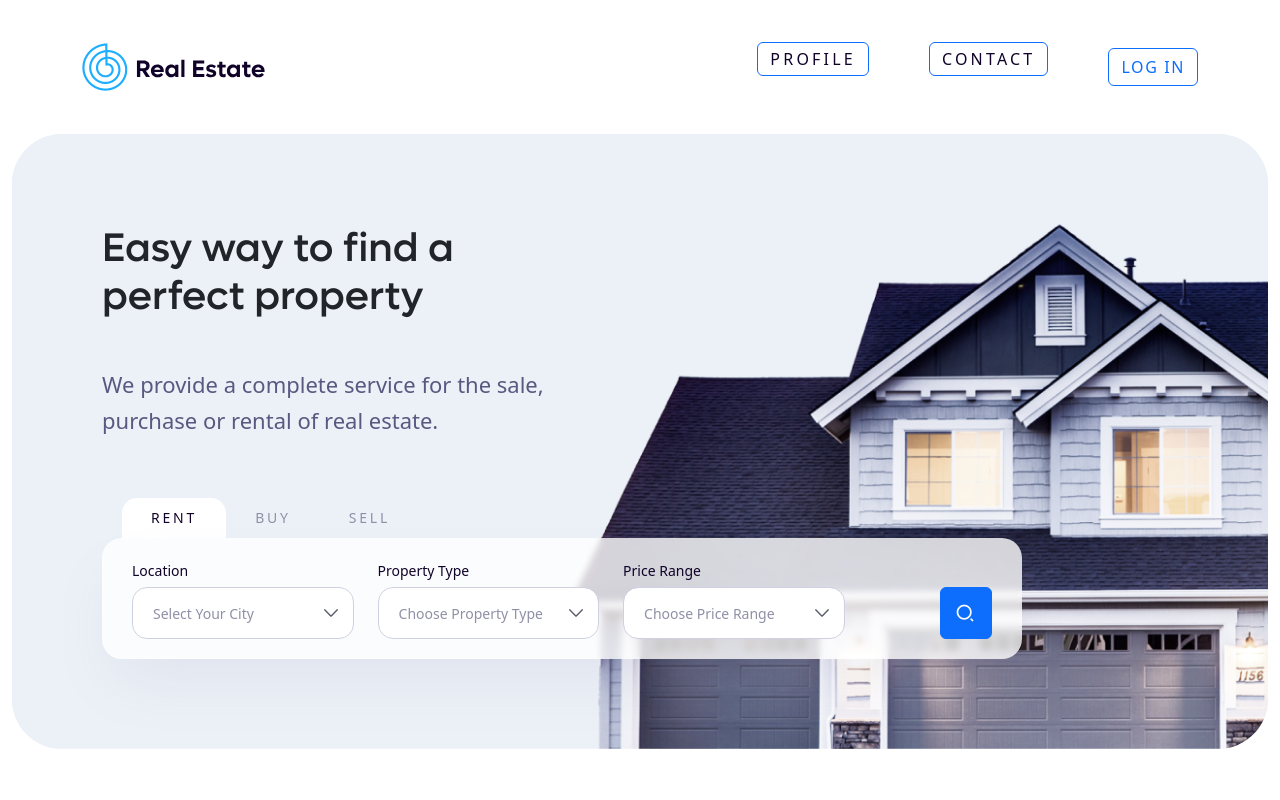
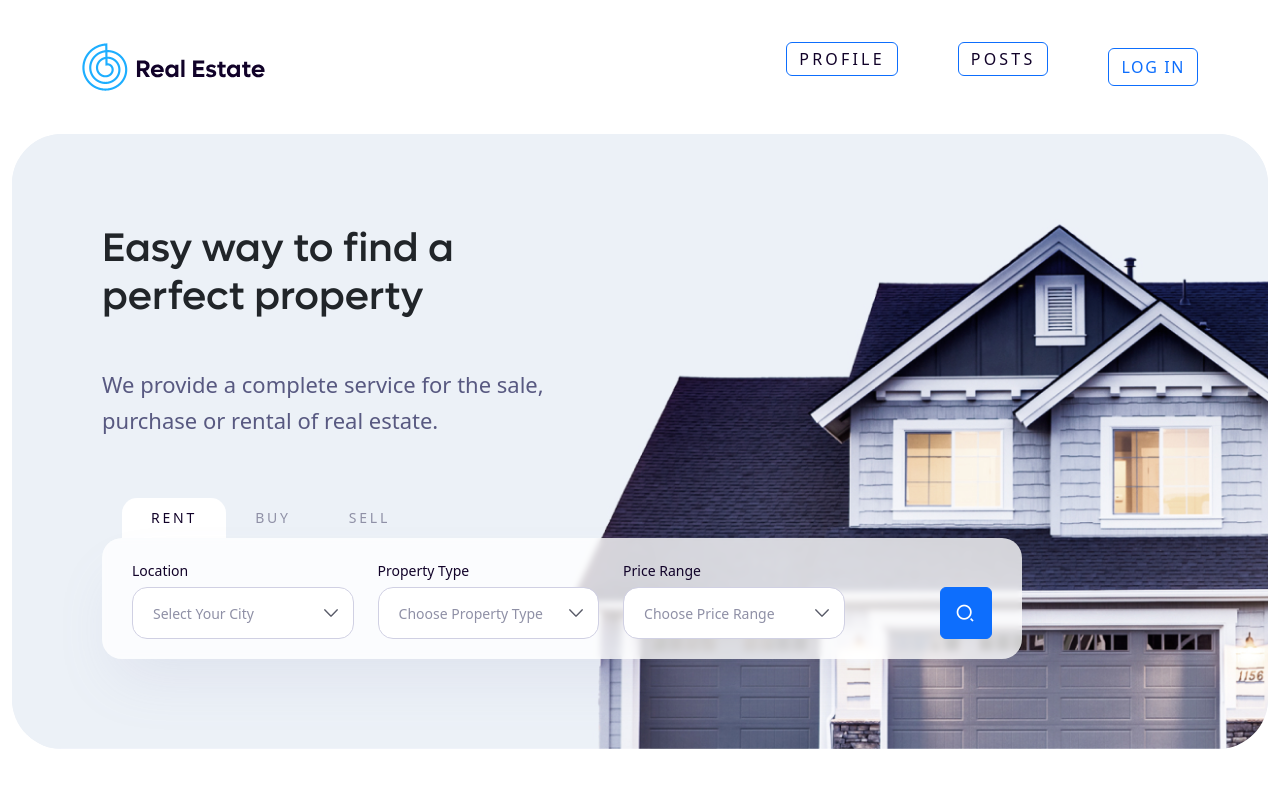
Before and after one commit to GarcesMJM/PetConnet, a React (Create React App) app in the folder front_PetConnect/: page / in a window 1280 px wide. Shown: the top 800 px of the page. Built offline with nearby package versions, Linux system fonts and the light colour scheme.

Commit message:
Se reorganiza la estructura de directorios

```diff
--- a/front_PetConnect/public/index.html
+++ b/front_PetConnect/public/index.html
@@ -24,7 +24,7 @@
       work correctly both with client-side routing and a non-root public URL.
       Learn how to configure a non-root public URL by running `npm run build`.
     -->
-    <title>React Real Estate</title>
+    <title>PetConnect</title>
     <link
     href="https://cdn.jsdelivr.net/npm/remixicon@2.5.0/fonts/remixicon.css"
     rel="stylesheet"
--- a/front_PetConnect/src/App.js
+++ b/front_PetConnect/src/App.js
@@ -1,10 +1,9 @@
 import React from 'react';
 import './css/App.css';
-import Profile from './components/Profile';
-import Home from './components/Home';
-import Contact from './components/Contact';
-import Mascota from './components/Mascota';
-import Login from './components/Login';
+import Profile from './pages/Profile';
+import Home from './pages/Home';
+import Posts from './pages/Posts';
+import Login from './pages/Login';
 import { Routes, Route } from "react-router-dom";
 
 function App() {
@@ -12,7 +11,7 @@ function App() {
     <Routes>
       <Route path="/" element={<Home />} />
       <Route path="profile" element={<Profile />} />
-      <Route path="contact" element={<Mascota />} />
+      <Route path="posts" element={<Posts />} />
       <Route path="login" element={<Login />} />
     </Routes>
   );
--- a/front_PetConnect/src/css/Profile.css
+++ b/front_PetConnect/src/css/Profile.css
@@ -1,4 +1,4 @@
-body{
+.profile-container{
     background-color: #f9fafb;
     margin-top:20px;}
 
--- a/front_PetConnect/src/components/Home.jsx
+++ b/front_PetConnect/src/pages/Home.jsx
@@ -23,7 +23,7 @@ function Home() {
                             <div class="menu">
                                 <ul>
                                     <li><Link to="/profile" class="btn btn-outline-primary">Profile</Link></li>
-                                    <li><Link to="/contact" class="btn btn-outline-primary">Contact</Link></li>
+                                    <li><Link to="/posts" class="btn btn-outline-primary">Posts</Link></li>
                                 </ul>
                             </div>
 
```
Also changed, not shown: front_PetConnect/src/pages/Posts.jsx (renamed from front_PetConnect/src/components/Mascota.jsx, +6 -6 lines), front_PetConnect/src/css/Posts.css (renamed from front_PetConnect/src/css/Mascota.css), front_PetConnect/src/pages/Login.jsx (renamed from front_PetConnect/src/components/Login.jsx), front_PetConnect/src/pages/Profile.jsx (renamed from front_PetConnect/src/components/Profile.jsx), 1 other file (tests, documents, lock files or other folders).
